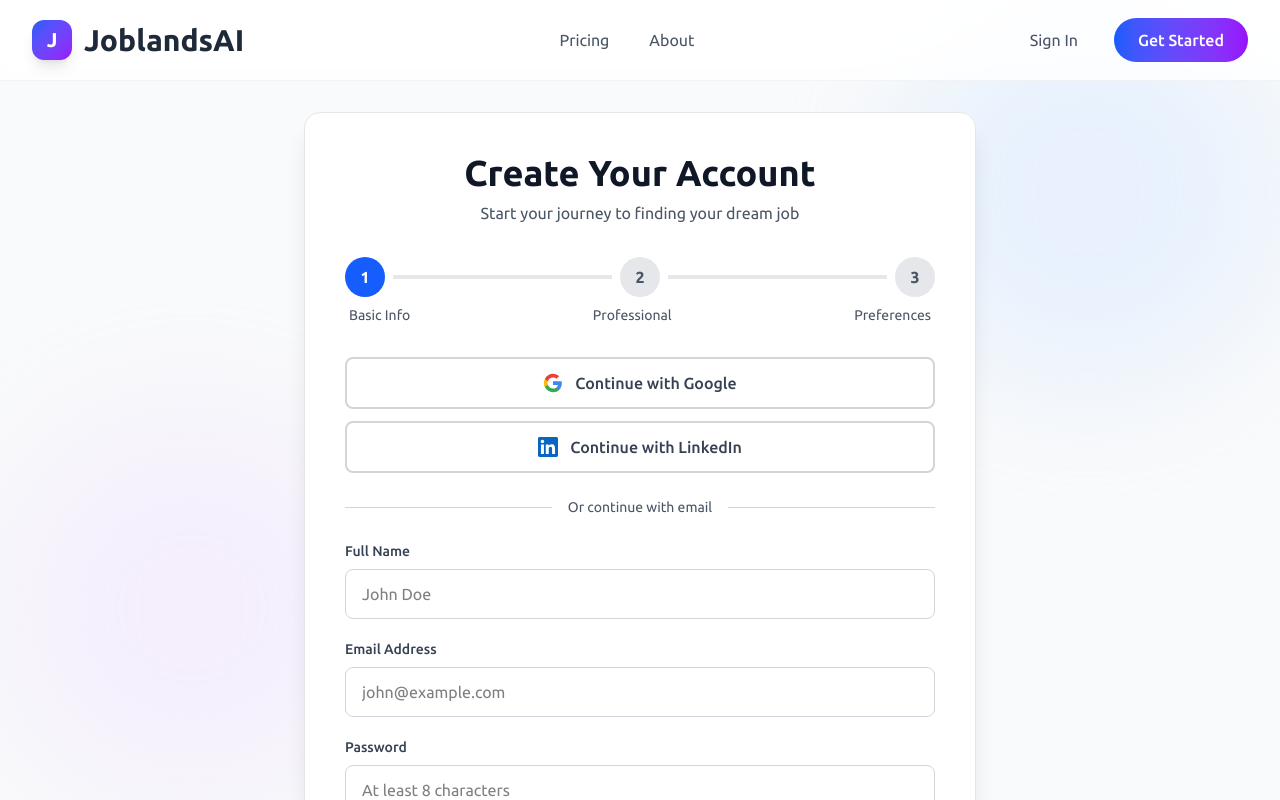
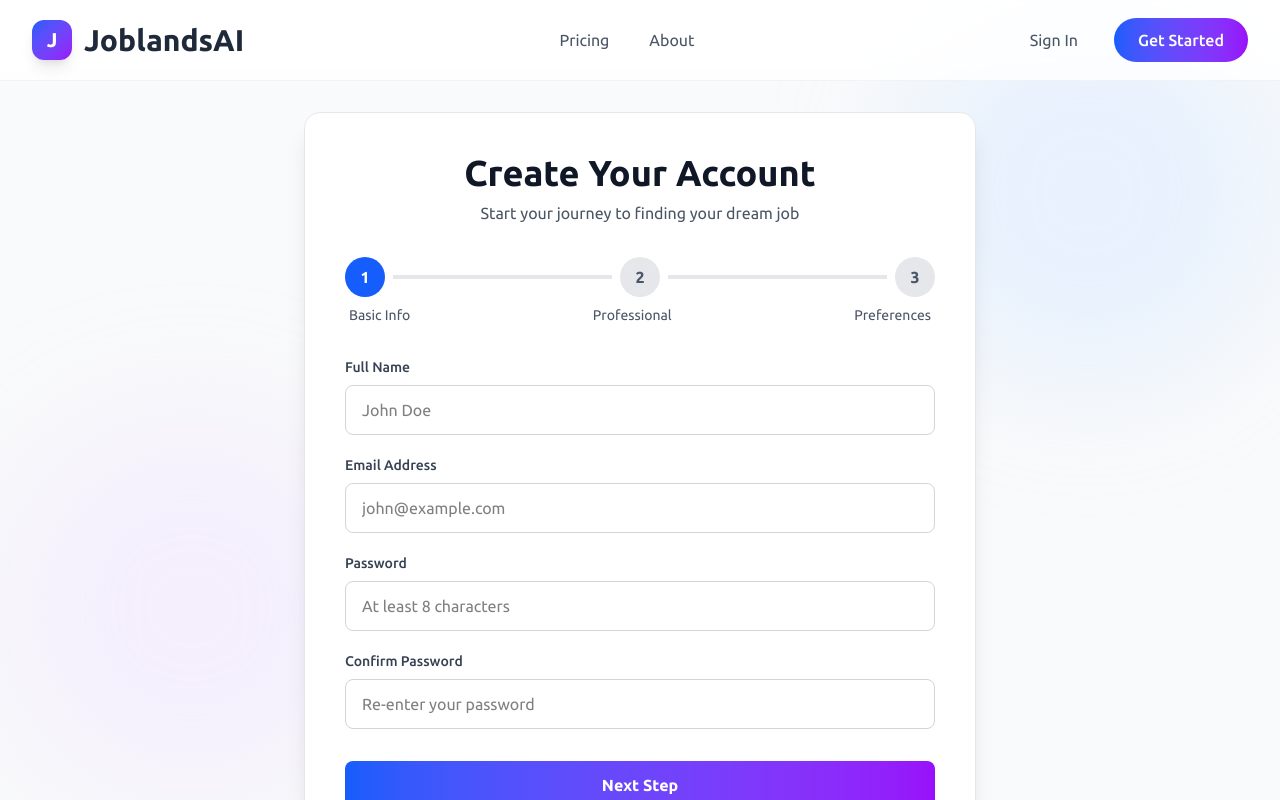
Before and after one commit to Kariqs/jobland-ui, an Angular app: page /signup in a window 1280 px wide. Shown: the top 800 px of the page. Built offline with nearby package versions, Linux system fonts and the light colour scheme.

Commit message:
Removed OAuth.

```diff
--- a/src/app/pages/auth/signup/signup.html
+++ b/src/app/pages/auth/signup/signup.html
@@ -40,44 +40,6 @@
                 <span>Preferences</span>
             </div>
         </div>
-
-        <!-- Social Login (Step 1 only) -->
-        @if (currentStep === 1) {
-        <div class="space-y-3 mb-6">
-            <button type="button" (click)="signInWithGoogle()"
-                class="w-full flex items-center justify-center gap-3 px-4 py-3 border-2 border-gray-300 rounded-lg hover:border-gray-400 transition-colors">
-                <svg class="w-5 h-5" viewBox="0 0 24 24">
-                    <path fill="#4285F4"
-                        d="M22.56 12.25c0-.78-.07-1.53-.2-2.25H12v4.26h5.92c-.26 1.37-1.04 2.53-2.21 3.31v2.77h3.57c2.08-1.92 3.28-4.74 3.28-8.09z" />
-                    <path fill="#34A853"
-                        d="M12 23c2.97 0 5.46-.98 7.28-2.66l-3.57-2.77c-.98.66-2.23 1.06-3.71 1.06-2.86 0-5.29-1.93-6.16-4.53H2.18v2.84C3.99 20.53 7.7 23 12 23z" />
-                    <path fill="#FBBC05"
-                        d="M5.84 14.09c-.22-.66-.35-1.36-.35-2.09s.13-1.43.35-2.09V7.07H2.18C1.43 8.55 1 10.22 1 12s.43 3.45 1.18 4.93l2.85-2.22.81-.62z" />
-                    <path fill="#EA4335"
-                        d="M12 5.38c1.62 0 3.06.56 4.21 1.64l3.15-3.15C17.45 2.09 14.97 1 12 1 7.7 1 3.99 3.47 2.18 7.07l3.66 2.84c.87-2.6 3.3-4.53 6.16-4.53z" />
-                </svg>
-                <span class="font-medium text-gray-700">Continue with Google</span>
-            </button>
-
-            <button type="button" (click)="signInWithLinkedIn()"
-                class="w-full flex items-center justify-center gap-3 px-4 py-3 border-2 border-gray-300 rounded-lg hover:border-gray-400 transition-colors">
-                <svg class="w-5 h-5" fill="#0A66C2" viewBox="0 0 24 24">
-                    <path
-                        d="M20.447 20.452h-3.554v-5.569c0-1.328-.027-3.037-1.852-3.037-1.853 0-2.136 1.445-2.136 2.939v5.667H9.351V9h3.414v1.561h.046c.477-.9 1.637-1.85 3.37-1.85 3.601 0 4.267 2.37 4.267 5.455v6.286zM5.337 7.433c-1.144 0-2.063-.926-2.063-2.065 0-1.138.92-2.063 2.063-2.063 1.14 0 2.064.925 2.064 2.063 0 1.139-.925 2.065-2.064 2.065zm1.782 13.019H3.555V9h3.564v11.452zM22.225 0H1.771C.792 0 0 .774 0 1.729v20.542C0 23.227.792 24 1.771 24h20.451C23.2 24 24 23.227 24 22.271V1.729C24 .774 23.2 0 22.222 0h.003z" />
-                </svg>
-                <span class="font-medium text-gray-700">Continue with LinkedIn</span>
-            </button>
-        </div>
-
-        <div class="relative mb-6">
-            <div class="absolute inset-0 flex items-center">
-                <div class="w-full border-t border-gray-300"></div>
-            </div>
-            <div class="relative flex justify-center text-sm">
-                <span class="px-4 bg-white text-gray-600">Or continue with email</span>
-            </div>
-        </div>
-        }
 
         <!-- Form -->
         <form [formGroup]="signupForm" (ngSubmit)="onSubmit()">
```
